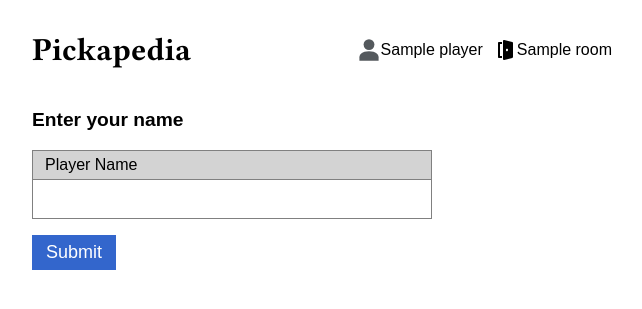
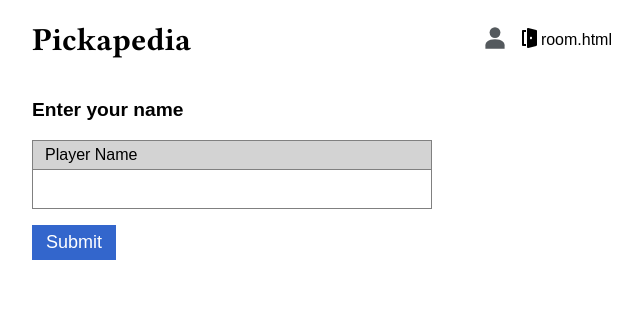
Before and after one commit to kennib/WikipediaGame, a Flask app: template templates/room.html in a window 1280 px wide. Shown: the top 309 px of the page, without its empty margins (318-960 px from the left). Run offline with Flask 2, Linux system fonts and the light colour scheme; the template is opened without the code that fills it: most values are stand-ins (such as "Sample title", 1, 10 or a date in 2020); some libraries are stand-ins or nearby versions.

Commit message:
Added base HTML template with page titles

```diff
--- a/main.py
+++ b/main.py
@@ -1,4 +1,4 @@
-from flask import Flask, render_template, request, send_from_directory, redirect, make_response
+from flask import Flask, render_template, request, redirect, make_response
 from flask_socketio import SocketIO, emit, join_room
 
 import wiki
@@ -38,7 +38,7 @@
 
 @app.route('/room/<room_code>', methods=['GET'])
 def room(room_code):
-  return send_from_directory('templates', 'room.html')
+  return render_template('room.html', room=room_code)
 
 @socketio.on('join')
 def join(data):
--- a/static/css/main.css
+++ b/static/css/main.css
@@ -7,8 +7,8 @@
   margin: 0px auto;
 }
 
-main {
-  padding: 10px;
+header, main {
+  padding: 0px 10px;
 }
 
 h1, h2 {
--- /dev/null
+++ b/templates/base.html
@@ -0,0 +1,18 @@
+<!DOCTYPE html>
+<html lang="en">
+<head>
+    <title>Pickapedia - {% block title %}pick a wikipedia page{% endblock %}</title>
+    <meta name="viewport" content="width=device-width, initial-scale=1">
+    <link rel="stylesheet" href="/static/css/main.css">
+</head>
+
+<body>
+  {% block header %}
+  <header>
+    <h1>Pickapedia</h1>
+  </header>
+  {% endblock %}
+  {% block content %}
+  {% endblock %}
+</body>
+</html>
--- a/templates/room.html
+++ b/templates/room.html
@@ -1,7 +1,9 @@
-<meta name="viewport" content="width=device-width, initial-scale=1">
+{% extends "base.html" %}
 
-<link rel="stylesheet" href="/static/css/main.css">
+{% block title %}room {{ room }}{% endblock %}
+{% block header %}{% endblock %}
 
+{% block content %}
 <script src="/static/lib/mergeDeep.js"></script>
 
 <script src="https://cdn.jsdelivr.net/npm/vue@2/dist/vue.js"></script>
@@ -17,13 +19,14 @@
 <script src="/static/round.js"></script>
 <script src="/static/final_scores.js"></script>
 
-<main id="app">
+<div id="app">
   <header>
     <h1>Pickapedia</h1>
-    <span class="player">{{ player }}</span>
-    <span class="room">{{ room }}</span>
+    <span class="player" v-text="player"></span>
+    <span class="room" v-text="room"></span>
   </header>
 
+  <main>
     <div v-if="state == 'loading'">
       Loading...
     </div>
@@ -52,6 +55,7 @@
       >
     </div>
   </main>
+</div>
 
 <script src="https://cdnjs.cloudflare.com/ajax/libs/socket.io/4.0.1/socket.io.js" integrity="sha512-q/dWJ3kcmjBLU4Qc47E4A9kTB4m3wuTY7vkFJDTZKjTs8jhyGQnaUrxa0Ytd0ssMZhbNua9hE+E7Qv1j+DyZwA==" crossorigin="anonymous"></script>
 <script type="text/javascript" charset="utf-8">
@@ -154,13 +158,10 @@
 })
 </script>
 
-
-<script type="text/javascript" charset="utf-8">
-</script>
-
 <style>
   img {
     height: 40vh;
     width: auto;
   }
 </style>
+{% endblock %}
```
Also changed, not shown: templates/home.html (+3 -7 lines), templates/stats.html (+4 -6 lines). Lines whose indentation alone changed are shown as unchanged.
